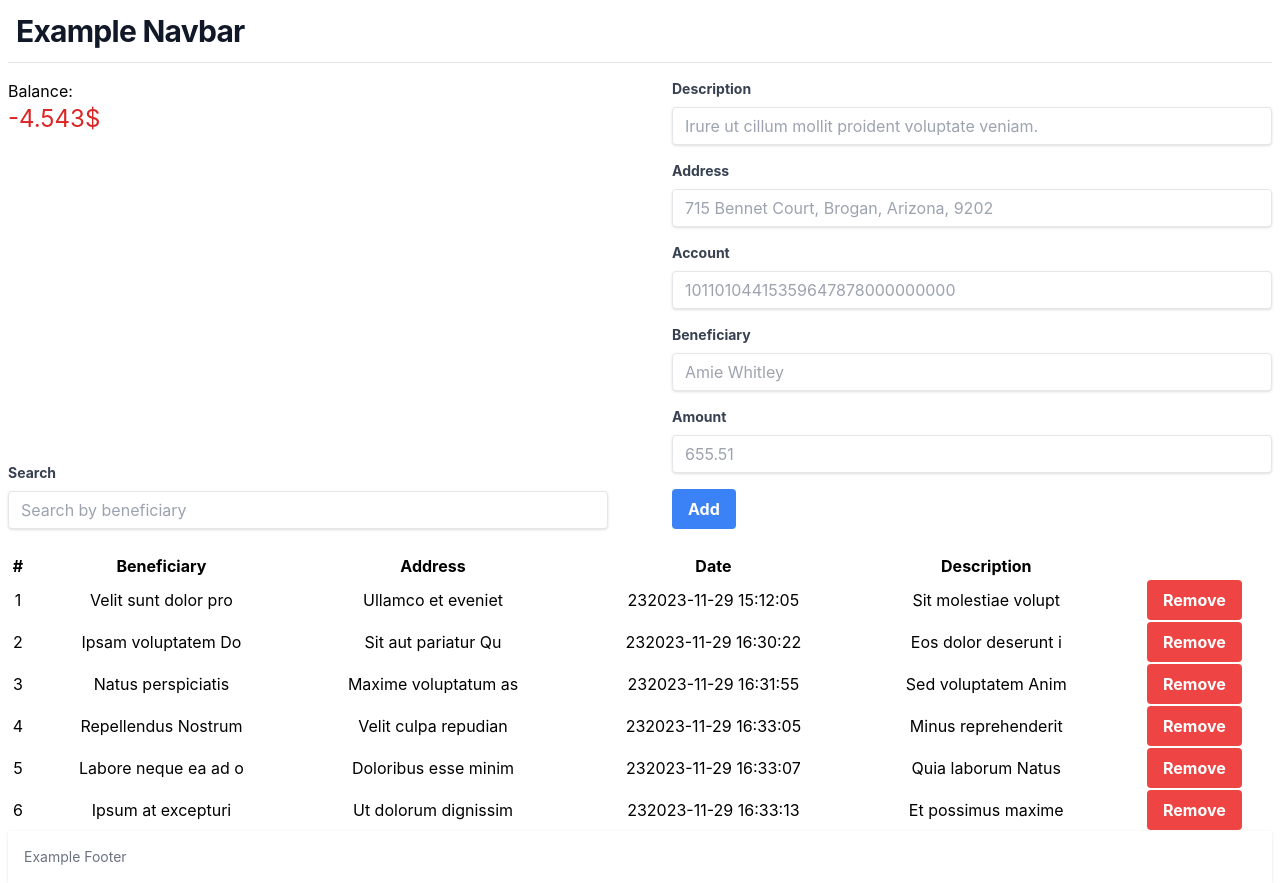
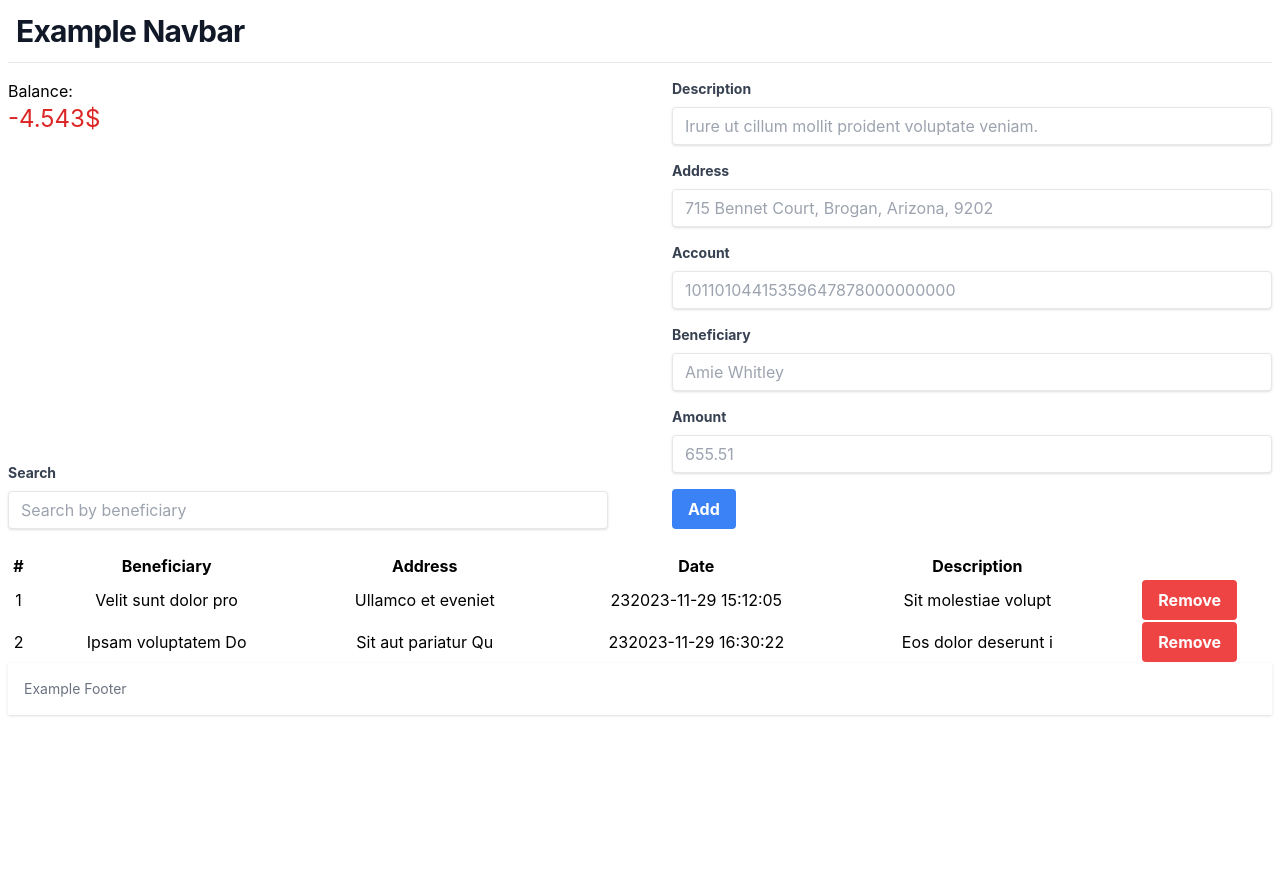
Before and after one commit to Mikolaj18/ts-redux-app, a React (Create React App) app: page / in a window 1280 px wide. After the commit the page ends 800 px from the top, so only its background shows below. Built offline with nearby package versions, Linux system fonts and the light colour scheme; data requests are answered from the project's data file.

Commit message:
Error handling in transaction form

```diff
--- a/db.json
+++ b/db.json
@@ -17,42 +17,6 @@
       "date": "232023-11-29 16:30:22",
       "description": "Eos dolor deserunt i",
       "id": 2
-    },
-    {
-      "address": "Maxime voluptatum as",
-      "amount": 100,
-      "beneficiary": "Natus perspiciatis ",
-      "account": "94",
-      "date": "232023-11-29 16:31:55",
-      "description": "Sed voluptatem Anim",
-      "id": 3
-    },
-    {
-      "address": "Velit culpa repudian",
-      "amount": 42,
-      "beneficiary": "Repellendus Nostrum",
-      "account": "88",
-      "date": "232023-11-29 16:33:05",
-      "description": "Minus reprehenderit",
-      "id": 4
-    },
-    {
-      "address": "Doloribus esse minim",
-      "amount": 57,
-      "beneficiary": "Labore neque ea ad o",
-      "account": "100",
-      "date": "232023-11-29 16:33:07",
-      "description": "Quia laborum Natus ",
-      "id": 5
-    },
-    {
-      "address": "Ut dolorum dignissim",
-      "amount": 51,
-      "beneficiary": "Ipsum at excepturi ",
-      "account": "93",
-      "date": "232023-11-29 16:33:13",
-      "description": "Et possimus maxime ",
-      "id": 6
     }
   ]
 }
--- a/src/components/AddTransaction.tsx
+++ b/src/components/AddTransaction.tsx
@@ -17,7 +17,7 @@ const AddTransaction = () => {
     const [validated, setValidated] = useState<boolean>(false);
 
     const currentDate = moment();
-    const formattedDate = currentDate.format('YYY-MM-DD HH:mm:ss');
+    const formattedDate = currentDate.format('YYYY-MM-DD HH:mm:ss');
 
     const validateField = (refInput: RefObject<HTMLInputElement>, validator: Function, message: string) => {
         if (!refInput.current) return false;
@@ -42,8 +42,9 @@ const AddTransaction = () => {
         return validation;
     }
 
-    const handleFormSubmit = (e: FormEvent) => {
+    const handleFormSubmit = async (e: FormEvent<HTMLFormElement>) => {
         e.preventDefault();
+
         const validation = [
             validateField(descriptionRef, notEmpty, "Cannot be empty"),
             validateField(addressRef, notEmpty, "Cannot be empty"),
@@ -53,20 +54,38 @@ const AddTransaction = () => {
             validateField(amountRef, notEmpty, "Cannot be empty"),
             validateField(amountRef, isMoreThanZero, "Should be a number bigger than 0"),
         ];
+
         const isFormValid = !validation.includes(false);
         setValidated(isFormValid);
-        console.log(result.isError);
-        if(result.isError === true) {
-            console.log('abc');
-        }
+
+        try {
             if (isFormValid) {
-            addTransaction({
+                await addTransaction({
                     address: addressRef.current.value,
                     amount: parseInt(amountRef.current.value),
                     beneficiary: beneficiaryRef.current.value,
                     account: accountRef.current.value,
                     date: formattedDate,
                     description: descriptionRef.current.value,
+                }).unwrap();
+                toast.success("Transaction added successfully!", {
+                    position: toast.POSITION.TOP_RIGHT,
+                });
+
+                descriptionRef.current.value  = "";
+                addressRef.current.value  = "";
+                accountRef.current.value  = "";
+                beneficiaryRef.current.value  = "";
+                amountRef.current.value  = "";
+            } else {
+                toast.error("Fix form error(s)", {
+                    position: toast.POSITION.TOP_RIGHT,
+                });
+            }
+        } catch (error) {
+            // @ts-ignore
+            toast.error(`An unexpected error has occurred (code ${error.status})`, {
+                position: toast.POSITION.TOP_RIGHT,
             });
         }
     }
--- a/src/components/TransactionsTable.tsx
+++ b/src/components/TransactionsTable.tsx
@@ -1,7 +1,6 @@
 import React from "react";
 import { useFetchTransactionsQuery } from "../store/api/transactionApi";
 import TransactionListItem from "./TransactionListItem";
-import { TTransaction } from "../types/Transactions";
 
 const TransactionsTable = () => {
     const { data, error, isLoading } = useFetchTransactionsQuery();
```
Lines whose indentation alone changed are shown as unchanged.
